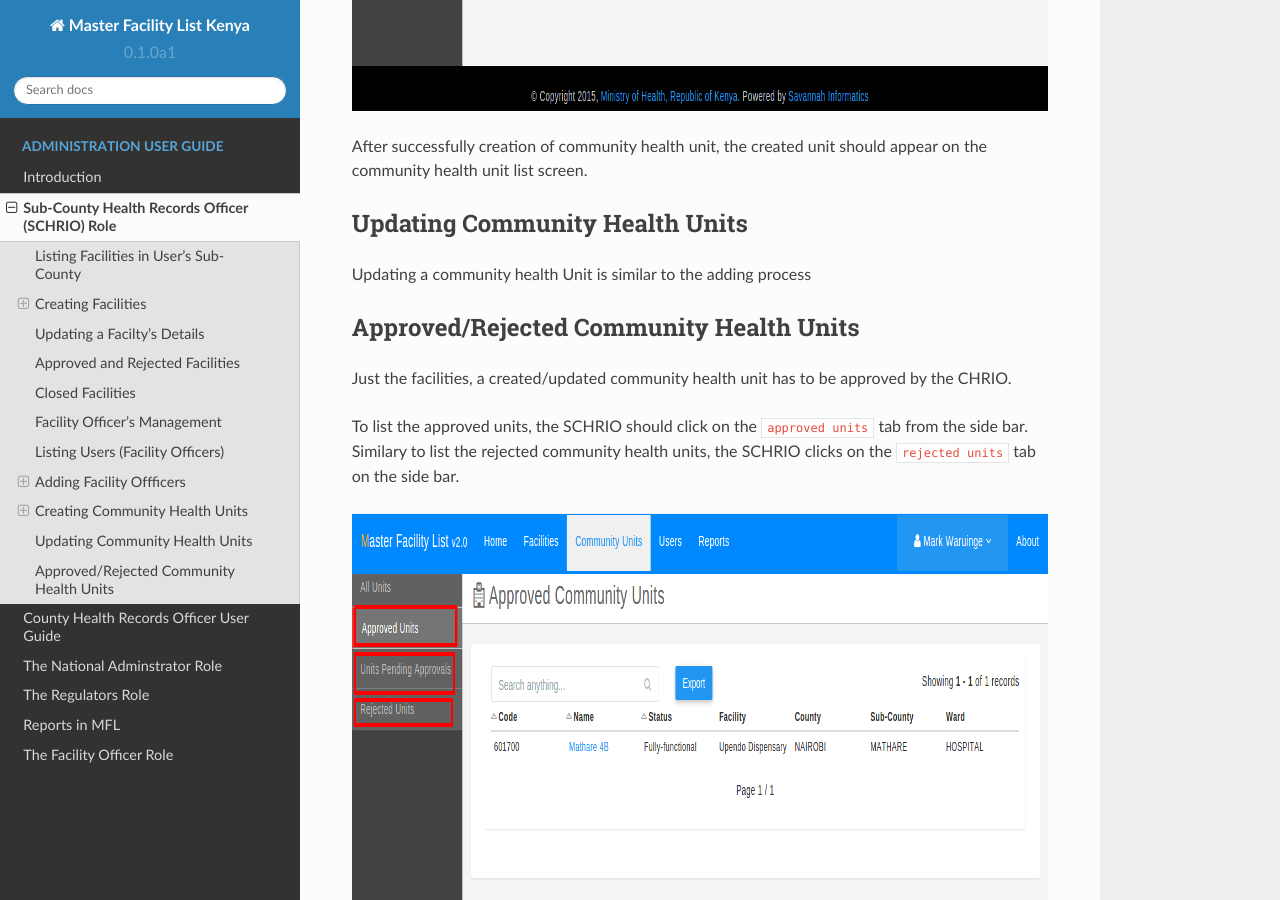
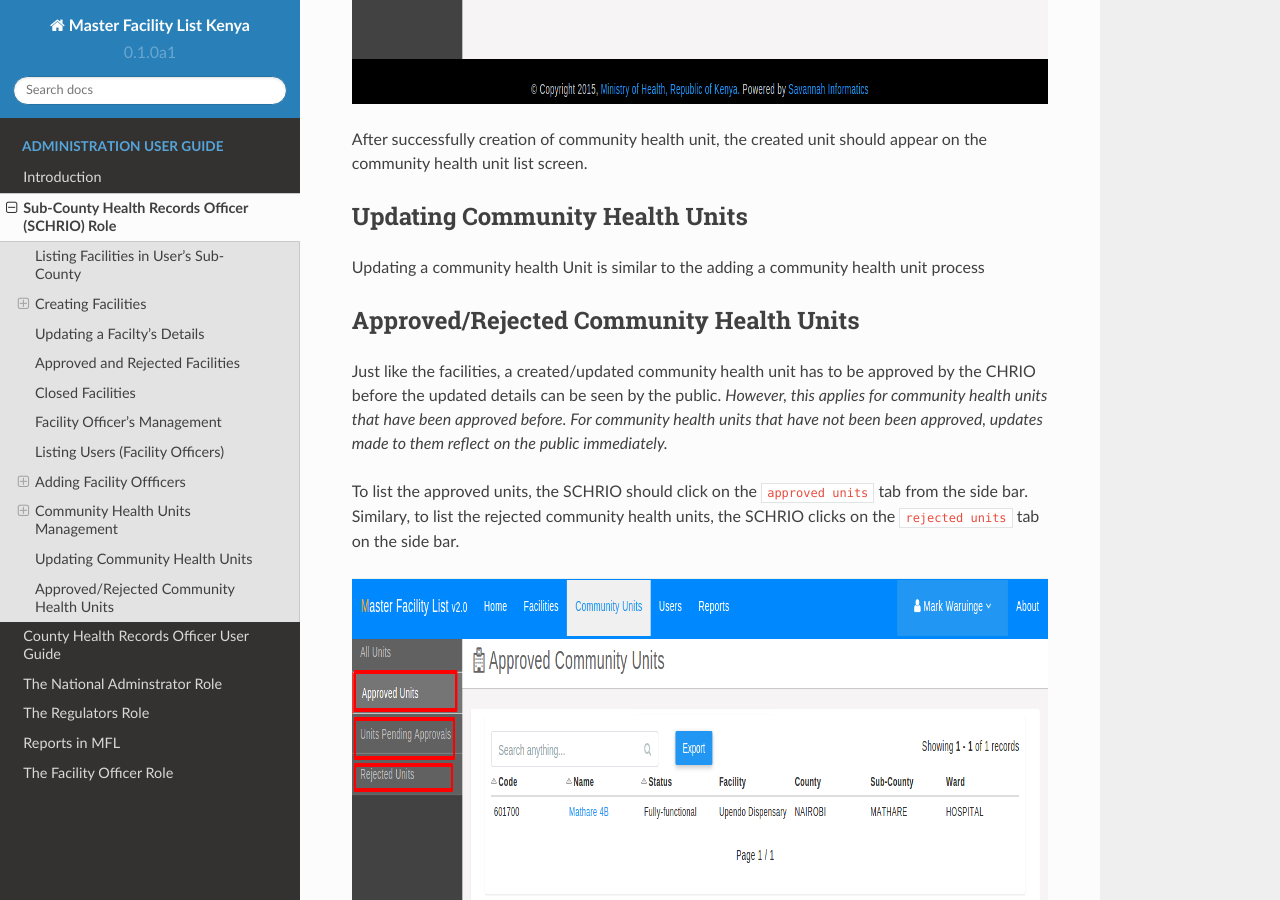
Before and after one commit to MasterFacilityList/mfl_admin_docs, a Sphinx documentation site: the page built from docs/02_schrio.rst, in a window 1280 px wide and 900 px high, scrolled down 21145 px. Built offline with Sphinx 7.4.7 and the Read the Docs theme 2.0.0, drawn with Linux system fonts in a browser that asks for light colours; some of the changed text lies outside the part shown.

Commit message:
Finish up the schrio docs

```diff
--- a/docs/02_schrio.rst
+++ b/docs/02_schrio.rst
@@ -211,7 +211,7 @@
     :alt: Facility Officer Created and Shown in Grid
 
 
-Creating Community Health Units
+Community Health Units Management
 +++++++++++++++++++++++++++++++++++++++
 The SCHRIO is also charged with managing Community Health Units.
 
@@ -228,13 +228,13 @@
 Creating Community Health Units
 ------------------------------------
 Creating Community Health Units is a two step process.
-From the COmmunity
-Health Units list screen the SCHRIO clicks on ``Add Unit`` button.
+From the Community Health Units list screen the SCHRIO clicks on ``Add Unit``
+button.
 
 Basic Details
 -------------------------
 This is the first section where the primary details of the community health
-unit are captured. This includes: name, linked health facility, households
+unit are captured. The details include: name, linked health facility, households
 monitored and the contacts
 
 .. figure:: /_images/schrio/8_b_add_community_unit_basic_details.png
@@ -242,11 +242,10 @@
     :alt: Fill in a Community Units Basic Details
 
 
-
 Adding Community health Extension Workers
 -------------------------------------------
 This is the second and final step. In this section the Community Heath Extension
- workers belonging to the Community Health Unit are added.
+workers belonging to the Community Health Unit are added.
 
 .. figure:: /_images/schrio/8_c_add_community_health_workers.png
     :scale: 100%
@@ -258,16 +257,20 @@
 
 Updating Community Health Units
 ++++++++++++++++++++++++++++++++++++++++
-Updating a community health Unit is similar to the adding process
+Updating a community health Unit is similar to the adding a community health
+unit process
 
 Approved/Rejected Community Health Units
 ++++++++++++++++++++++++++++++++++++++++++++
-Just the facilities, a created/updated community health unit has to be approved
-by the CHRIO.
+Just like the facilities, a created/updated community health unit has to be
+approved by the CHRIO before the updated details can be seen by the public.
+*However, this applies for community health units that have been approved before.
+For community health units that have not been been approved, updates made to
+them reflect on the public immediately.*
 
 To list the approved units, the SCHRIO should click on the ``approved units``
 tab from the side bar.
-Similary to list the rejected community health units, the SCHRIO clicks on the
+Similary, to list the rejected community health units, the SCHRIO clicks on the
 ``rejected units`` tab on the side bar.
 
 .. figure:: /_images/schrio/8_d_chu_approved_rejected.png
```
Also changed, not shown: other parts of docs/02_schrio.rst (+3 -3 lines).
